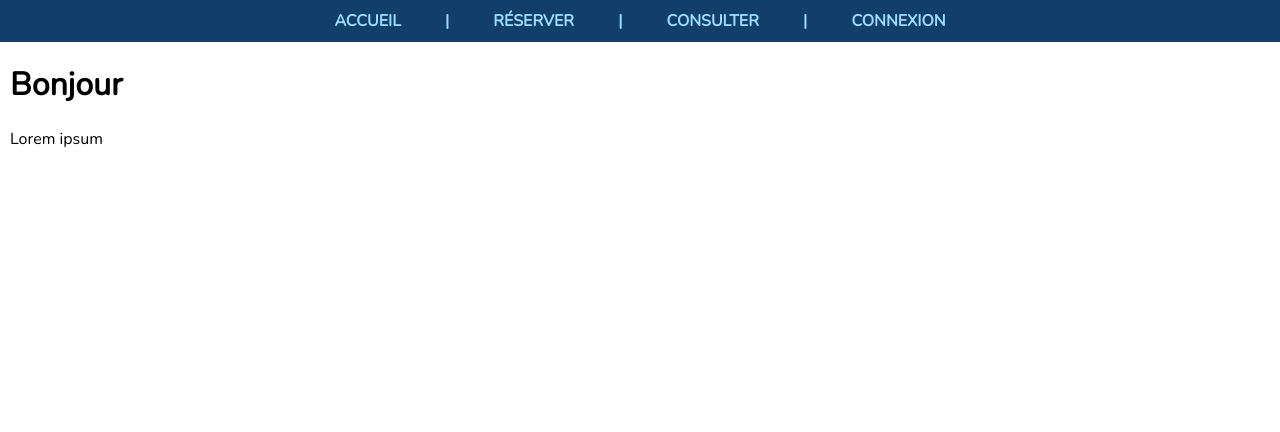
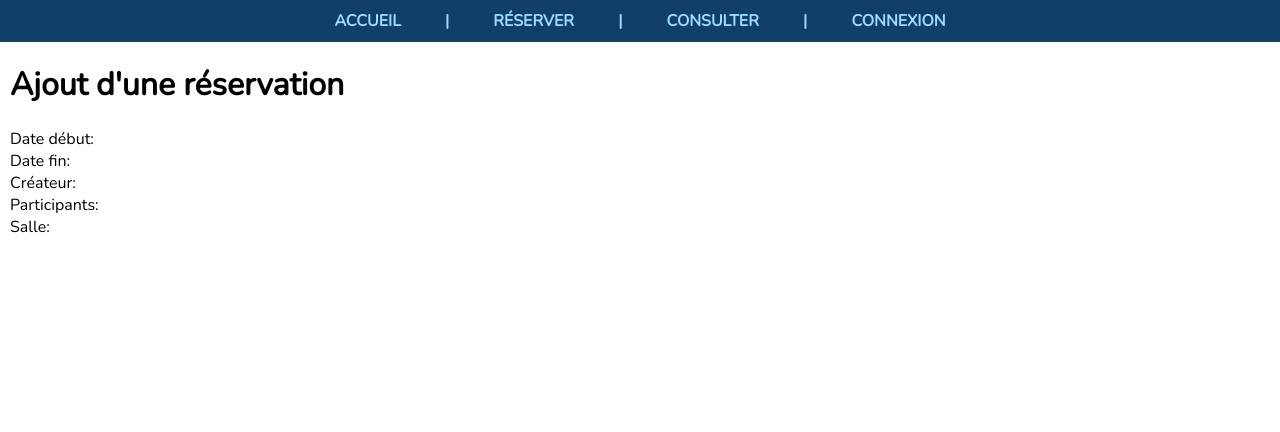
Before and after one commit to ValDev12/reservation-reunion, a Symfony app: template templates/page_test/AjoutReservation.html.twig in a window 1280 px wide. Shown: the part 80-512 px from the top of the page. Run offline with Twig, Linux system fonts and the light colour scheme; the template is opened without the code that fills it, so the values that code supplies are empty; some libraries are stand-ins or nearby versions.

Commit message:
Update AjoutReservation.html.twig

```diff
--- a/templates/page_test/AjoutReservation.html.twig
+++ b/templates/page_test/AjoutReservation.html.twig
@@ -22,15 +22,15 @@
 </div>
 
 <div class="contenu">
-    <h1>Bonjour</h1>
-    <p>Lorem ipsum</p>
+    <h1>Ajout d'une réservation</h1>
+    <a>Date début: </a></br>
+    <a>Date fin: </a></br>
+    <a>Créateur: </a></br>
+    <a>Participants: </a></br>
+    <a>Salle: </a>
 </div>
 
 <div class="footer">
     <a>Application v.1</a>
 </div>
-
-{# <div class="example-wrapper">
-    <h1>Hello {{ controller_name }}! ✅</h1>
-</div> #}
 {% endblock %}
```
